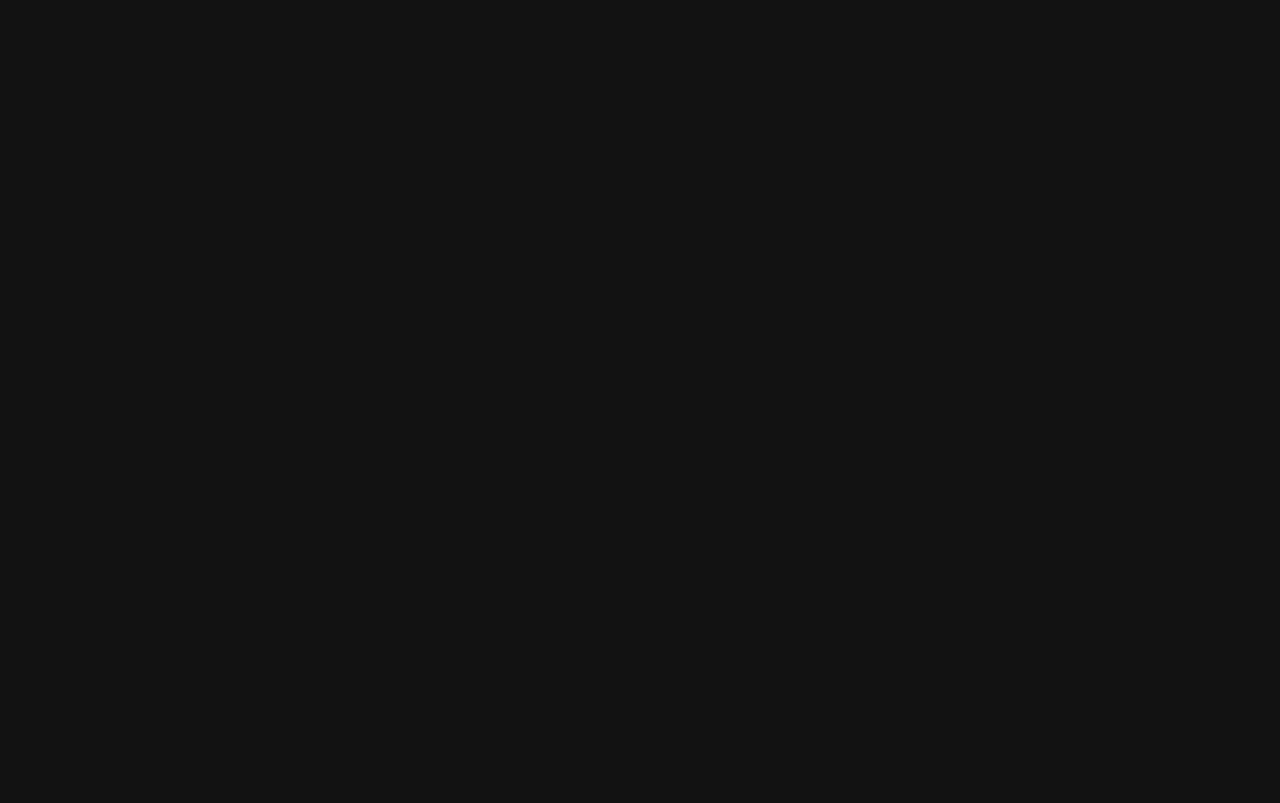
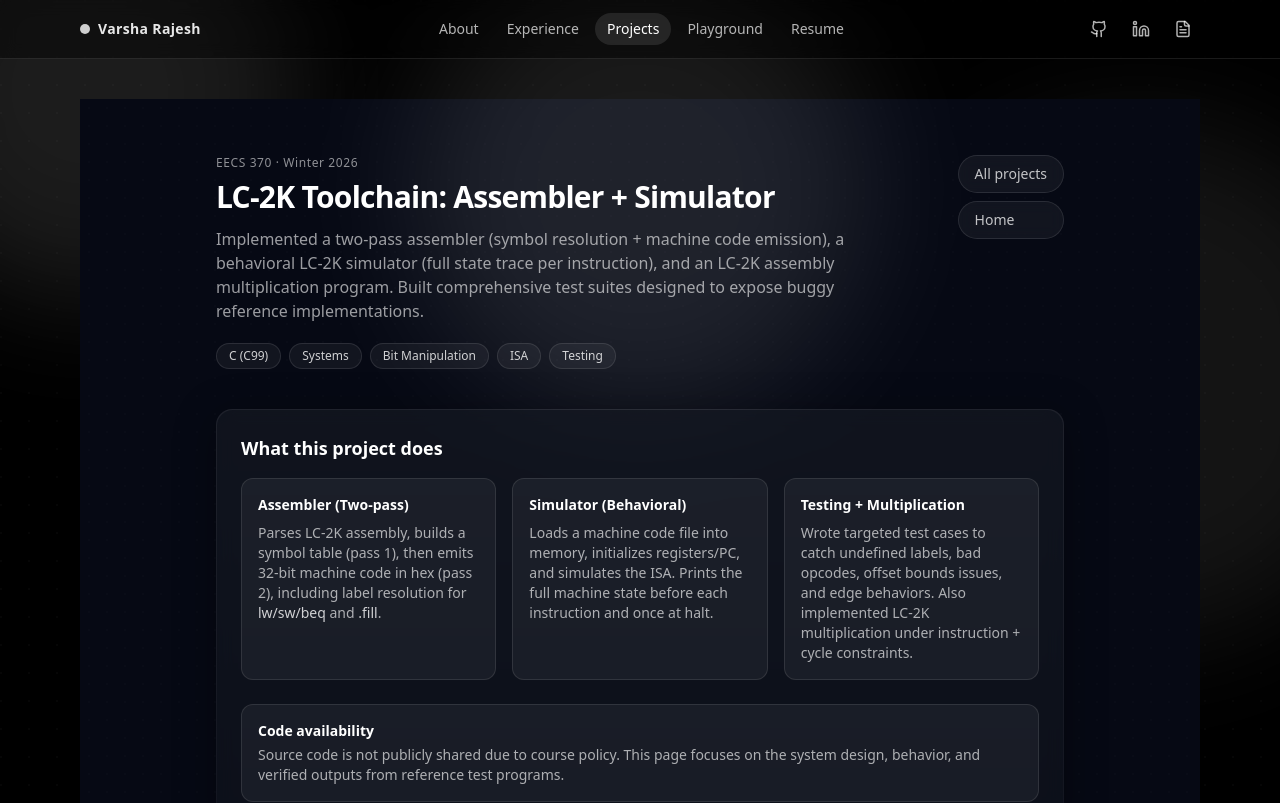
Before and after one commit to varsharajesh8/website_portfolio, a Next.js app: page /projects/lc2k-toolchain in a window 1280 px wide. Before the commit this address had no page. Shown: the top 803 px of the page. Built offline with nearby package versions, Linux system fonts and the light colour scheme.

Commit message:
added eecs370 p1 and eecs484 p1

```diff
--- /dev/null
+++ b/app/projects/lc2k-toolchain/page.tsx
@@ -0,0 +1,112 @@
+import Link from "next/link";
+
+export const metadata = {
+  title: "LC-2K Toolchain (Assembler + Simulator) | Varsha Rajesh",
+  description:
+    "Built a two-pass assembler and behavioral simulator for the LC-2K ISA, plus an LC-2K multiplication program and test suites.",
+};
+
+export default function Page() {
+  return (
+    <main className="relative min-h-screen bg-[#060914] text-white">
+      <div className="pointer-events-none absolute inset-0">
+        <div className="absolute inset-0 opacity-[0.16] [background-image:radial-gradient(rgba(255,255,255,0.08)_1px,transparent_1px)] [background-size:18px_18px]" />
+        <div className="absolute left-1/2 top-[-140px] h-[460px] w-[460px] -translate-x-1/2 rounded-full bg-white/10 blur-3xl" />
+      </div>
+
+      <div className="relative mx-auto max-w-4xl px-6 py-14">
+        <div className="flex items-start justify-between gap-6">
+          <div>
+            <p className="text-xs tracking-wider text-white/55">EECS 370 · Winter 2026</p>
+            <h1 className="mt-2 text-3xl font-semibold tracking-tight">
+              LC-2K Toolchain: Assembler + Simulator
+            </h1>
+            <p className="mt-3 max-w-2xl text-white/60">
+              Implemented a two-pass assembler (symbol resolution + machine code emission), a behavioral
+              LC-2K simulator (full state trace per instruction), and an LC-2K assembly multiplication program.
+              Built comprehensive test suites designed to expose buggy reference implementations.
+            </p>
+
+            <div className="mt-5 flex flex-wrap gap-2">
+              {["C (C99)", "Systems", "Bit Manipulation", "ISA", "Testing"].map((t) => (
+                <span key={t} className="rounded-full border border-white/10 bg-white/5 px-3 py-1 text-xs text-white/80">
+                  {t}
+                </span>
+              ))}
+            </div>
+          </div>
+
+          <div className="flex flex-col gap-2">
+            <Link
+              href="/projects"
+              className="rounded-full border border-white/10 bg-white/5 px-4 py-2 text-sm text-white/75 backdrop-blur transition hover:bg-white/10 hover:text-white"
+            >
+              All projects
+            </Link>
+            <Link
+              href="/"
+              className="rounded-full border border-white/10 bg-white/5 px-4 py-2 text-sm text-white/75 backdrop-blur transition hover:bg-white/10 hover:text-white"
+            >
+              Home
+            </Link>
+          </div>
+        </div>
+
+        {/* Content */}
+        <div className="mt-10 grid gap-6">
+          <section className="rounded-2xl bg-gradient-to-b from-white/10 to-white/5 p-[1px] shadow-[0_8px_40px_rgba(0,0,0,0.35)]">
+            <div className="rounded-2xl bg-[#0b0f19]/70 p-6 backdrop-blur">
+              <h2 className="text-lg font-semibold">What this project does</h2>
+              <div className="mt-4 grid gap-4 sm:grid-cols-3">
+                <div className="rounded-xl border border-white/10 bg-white/5 p-4">
+                  <p className="text-sm font-semibold text-white">Assembler (Two-pass)</p>
+                  <p className="mt-2 text-sm text-white/65">
+                    Parses LC-2K assembly, builds a symbol table (pass 1), then emits 32-bit machine code in hex (pass 2),
+                    including label resolution for <span className="text-white/80">lw/sw/beq</span> and <span className="text-white/80">.fill</span>.
+                  </p>
+                </div>
+                <div className="rounded-xl border border-white/10 bg-white/5 p-4">
+                  <p className="text-sm font-semibold text-white">Simulator (Behavioral)</p>
+                  <p className="mt-2 text-sm text-white/65">
+                    Loads a machine code file into memory, initializes registers/PC, and simulates the ISA.
+                    Prints the full machine state before each instruction and once at halt.
+                  </p>
+                </div>
+                <div className="rounded-xl border border-white/10 bg-white/5 p-4">
+                  <p className="text-sm font-semibold text-white">Testing + Multiplication</p>
+                  <p className="mt-2 text-sm text-white/65">
+                    Wrote targeted test cases to catch undefined labels, bad opcodes, offset bounds issues, and edge behaviors.
+                    Also implemented LC-2K multiplication under instruction + cycle constraints.
+                  </p>
+                </div>
+              </div>
+
+              {/* Honor code */}
+              <div className="mt-6 rounded-xl border border-white/10 bg-white/5 p-4">
+                <p className="text-sm font-semibold text-white">Code availability</p>
+                <p className="mt-1 text-sm text-white/65">
+                  Source code is not publicly shared due to course policy. This page focuses on the system design,
+                  behavior, and verified outputs from reference test programs.
+                </p>
+              </div>
+            </div>
+          </section>
+
+
+          {/* Key takeaways */}
+          <section className="rounded-2xl bg-gradient-to-b from-white/10 to-white/5 p-[1px] shadow-[0_8px_40px_rgba(0,0,0,0.35)]">
+            <div className="rounded-2xl bg-[#0b0f19]/70 p-6 backdrop-blur">
+              <h2 className="text-lg font-semibold">Key engineering challenges</h2>
+              <ul className="mt-4 space-y-2 text-sm text-white/70">
+                <li className="flex gap-3"><span className="mt-[7px] h-1.5 w-1.5 rounded-full bg-white/60" />Label resolution and correct offset calculation for beq (PC-relative).</li>
+                <li className="flex gap-3"><span className="mt-[7px] h-1.5 w-1.5 rounded-full bg-white/60" />Correct 16-bit sign extension for offsets in lw/sw/beq in the simulator.</li>
+                <li className="flex gap-3"><span className="mt-[7px] h-1.5 w-1.5 rounded-full bg-white/60" />Strict I/O formatting and error handling (exit codes) for autograder compatibility.</li>
+                <li className="flex gap-3"><span className="mt-[7px] h-1.5 w-1.5 rounded-full bg-white/60" />Mutation-testing mindset: constructing minimal tests that expose buggy implementations.</li>
+              </ul>
+            </div>
+          </section>
+        </div>
+      </div>
+    </main>
+  );
+}
```
